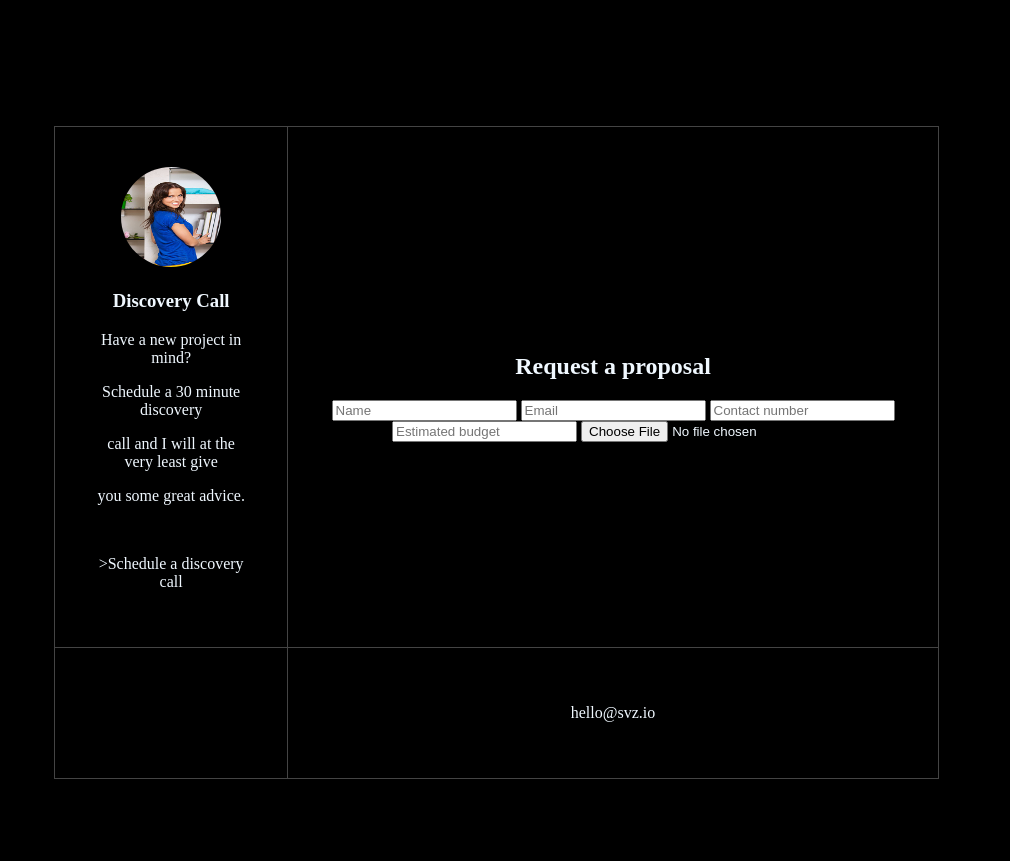
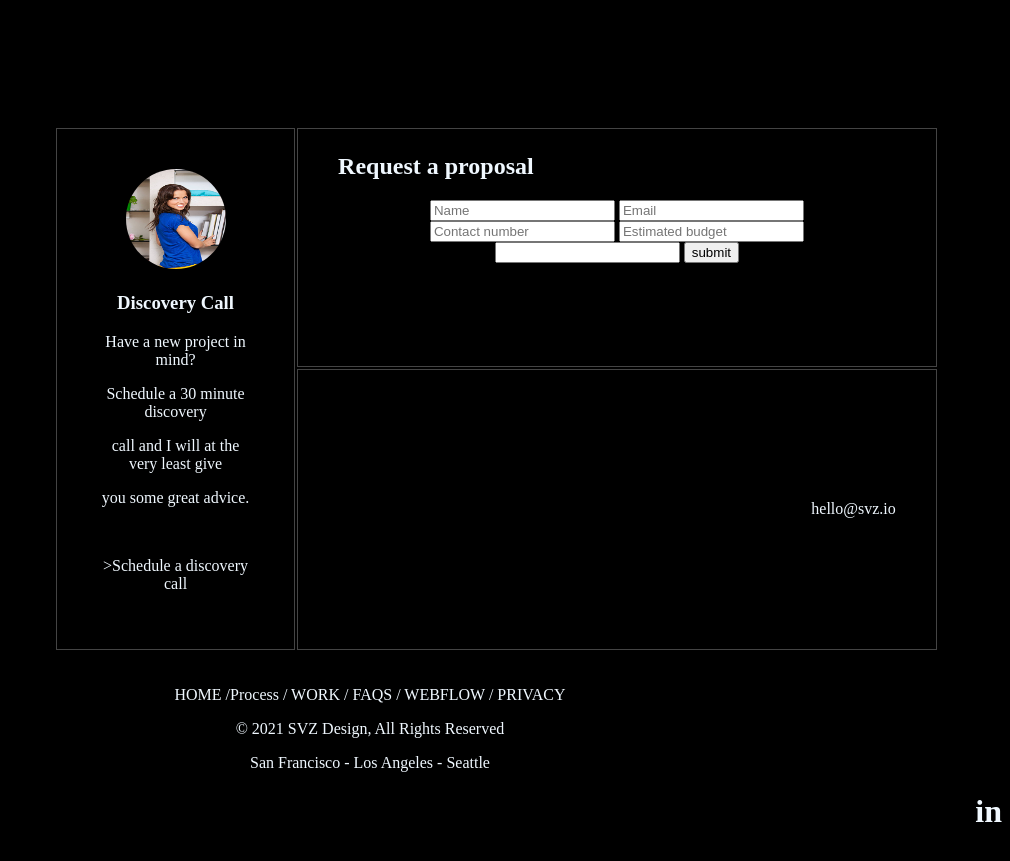
Before and after one commit to wwwtahaazawee2-ops/tacs-3, a plain HTML site: page index.html in a window 1280 px wide. Shown: the part 5040-5901 px from the top of the page, without its empty margins (270-1280 px from the left). Drawn offline with Linux system fonts and the light colour scheme.

Commit message:
last one

```diff
--- a/css/css.css
+++ b/css/css.css
@@ -37,13 +37,11 @@ div.p1 ul{
 
 
  }
-  table {
+  .table1 {
       border-collapse: collapse;
       width: 70%;
       margin: 0% 0% 0% 25%;
       color: aliceblue;
-
-
 
     }
      td {
@@ -177,6 +175,28 @@ margin: 0% 0% 34% -10%;
     width: 100px;
 
 }
-.tb2{
-    color: aliceblue;
-}
+
+
+.table2 {
+      border-collapse:initial;
+       width: 70%;
+      margin: 0% 0% 0% 25%;
+      color: aliceblue;
+    }
+    .h8{
+
+    text-align: left;
+    margin-top: -80px;
+
+
+    }
+    .dv1{
+        color: aliceblue;
+        text-align: center;
+    }
+    .h9{
+        color: aliceblue;
+        text-align: right;
+
+
+    }
--- a/index.html
+++ b/index.html
@@ -47,7 +47,7 @@
 <p class="pp"> ce </p>
 <p class="pp">  ss</p>
 </div>
-<table border="1" >
+<table border="1" class="table1">
 <tr>
     <td ><h2>Discovery</h2> <p class="p3">We start every new client interaction with an in-depth discovery call where we get to know each other, discuss your current and future objectives, and recommend the best course of action.<div class="sq1"></div></p> </td>
     <td ><h2>Strategy</h2><p class="p3">Every end-to-end project of ours begins with a bespoke pre-build strategy. From brand ID consultation to in-depth code reviews we're here to set the stage for success.<div class="sq2"></div> </p></td>
@@ -152,9 +152,9 @@
         <P>EC</P>
         <P>T</P>
 </div>
-<table class="tb2" id="5">
-    <tr>
-        <td>
+<table class="table2" id="5"  >
+    <tr >
+        <td rowspan="3" >
             <img class="im10" src="15.jpg" alt="">
             <h3>Discovery Call</h3>
             <p>Have a new project in mind? </p>
@@ -164,21 +164,35 @@
             <br>
             <p>>Schedule a discovery call</p>
         </td>
-        <td colspan="1"><h2>Request a proposal</h2>
+        <td> <h2 class="h8">Request a proposal</h2>
             <form >
                 <input class="in1" type="text" placeholder="Name">
                 <input class="in2" type="email" placeholder="Email">
                 <input class="in3" type="tel" name="" id="" placeholder="Contact number">
                 <input class="in4" type="text" placeholder="Estimated budget">
-                <input class="in5" type="file" name="" id="" value="">
+                <input type="text">
+                <input type="submit" value="submit">
             </form>
         </td>
+        </tr>
         <tr>
-            <td></td>
-            <td><p>hello@svz.io</p></td>
+
+            <td><p style="text-align: right;">hello@svz.io</p></td>
         </tr>
-    </tr>
+
+
 </table>
+
+
+<br>
+
+
+<div class="dv1">
+    <p>HOME /Process / WORK / FAQS / WEBFLOW / PRIVACY</p>
+    <p>© 2021 SVZ Design, All Rights Reserved</p>
+    <p>San Francisco - Los Angeles - Seattle</p>
+</div>
+<h1 class="h9" >in</h1>
     </footer>
 </body>
 </html>
```
